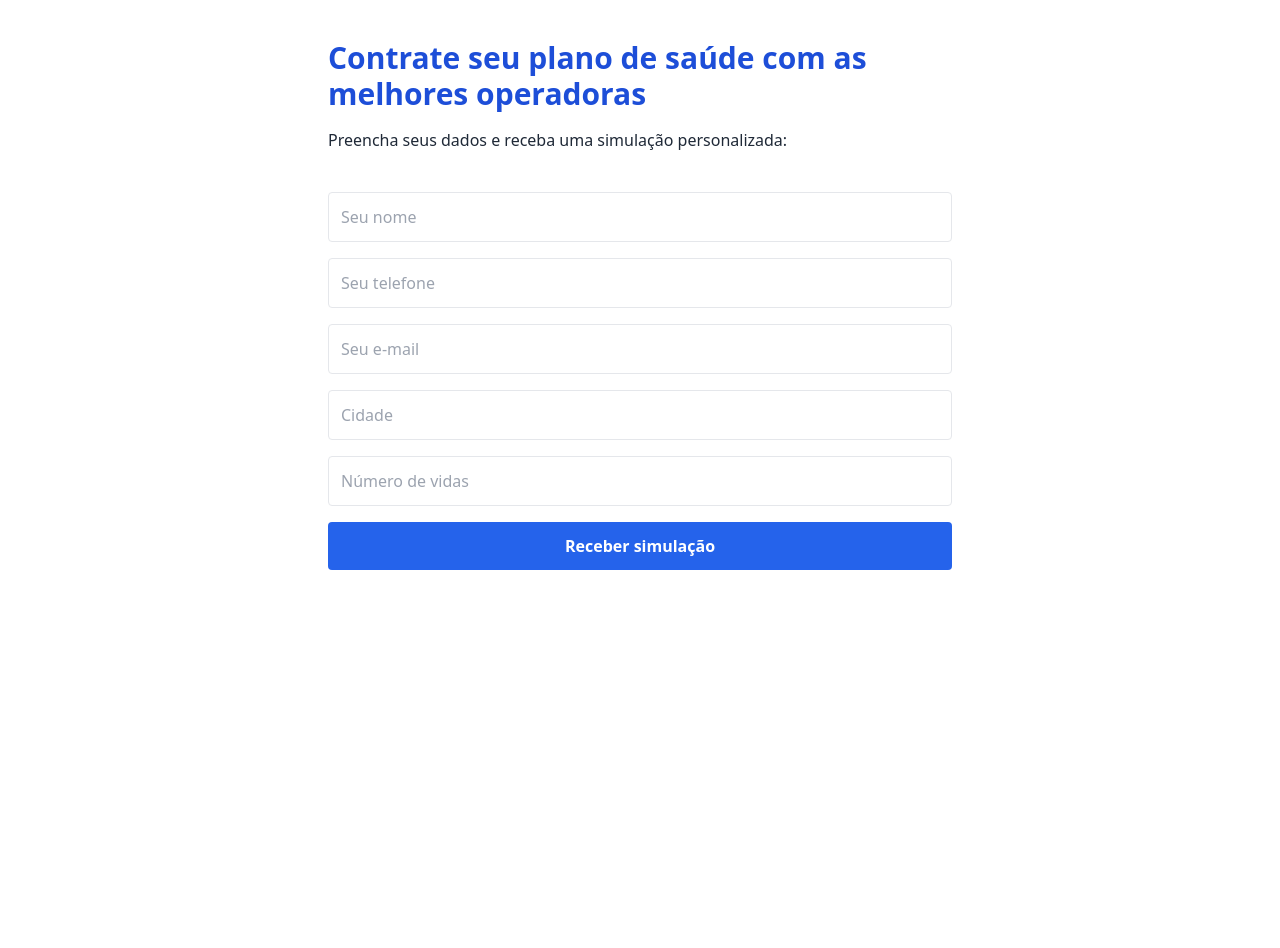
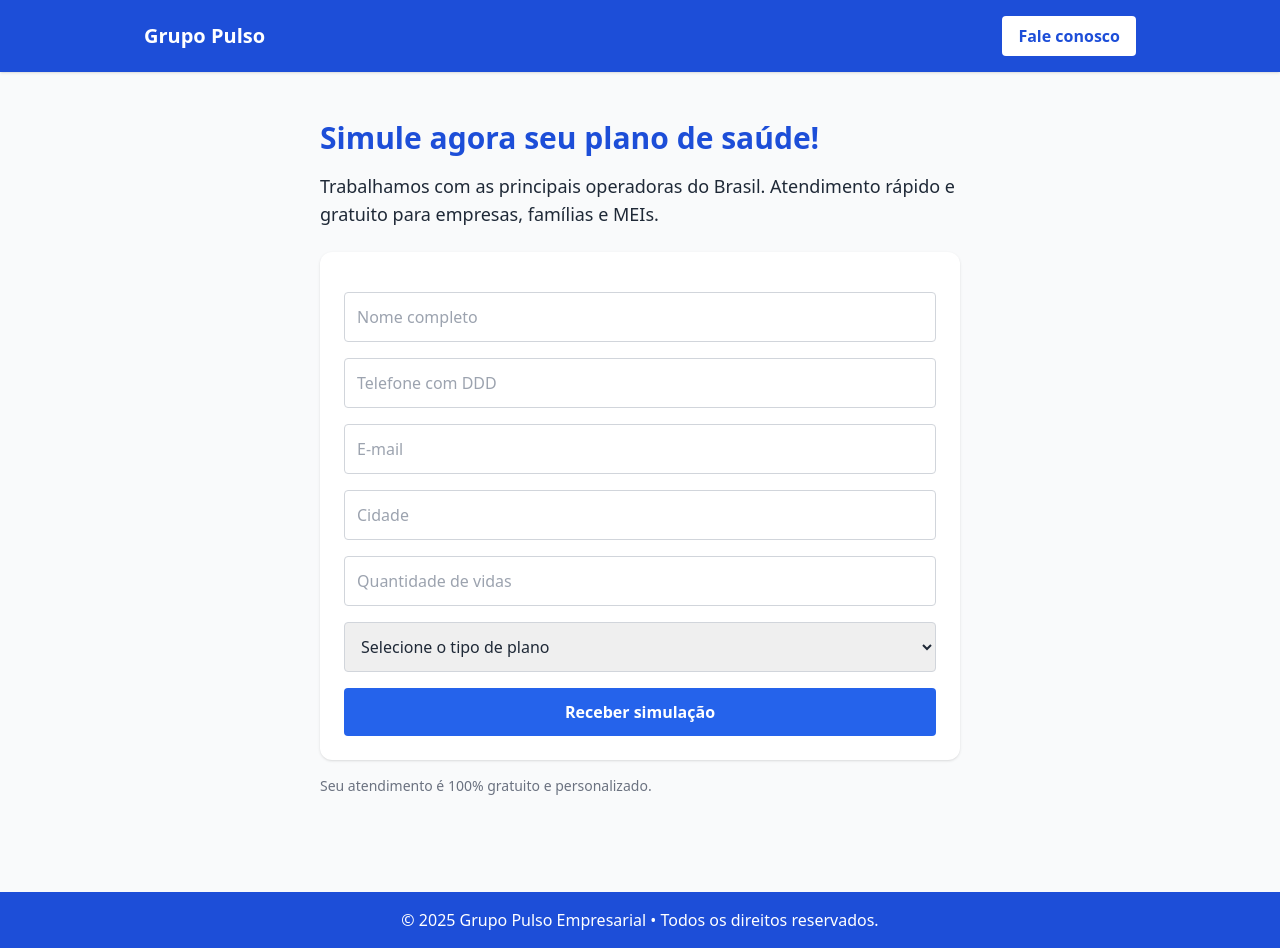
Before and after one commit to Lucasoliveirasaude/Grupo-Pulso, a plain HTML site: page index.html in a window 1280 px wide. Before the commit the page ends 800 px from the top, so only its background shows below. Drawn offline with nearby package versions, Linux system fonts and the light colour scheme.

Commit message:
Update index.html

```diff
--- a/index.html
+++ b/index.html
@@ -6,19 +6,37 @@
   <title>Grupo Pulso - Planos de Saúde</title>
   <script src="https://cdn.tailwindcss.com"></script>
 </head>
-<body class="bg-white text-gray-800">
-  <div class="max-w-2xl mx-auto py-10 px-6">
-    <h1 class="text-3xl font-bold text-blue-700 mb-4">Contrate seu plano de saúde com as melhores operadoras</h1>
-    <p class="mb-6">Preencha seus dados e receba uma simulação personalizada:</p>
-    <form action="https://formsubmit.co/lucascandido2848@gmail.com" method="POST" class="space-y-4">
+<body class="bg-gray-50 text-gray-800">
+  <header class="bg-blue-700 text-white py-4 shadow">
+    <div class="max-w-5xl mx-auto px-4 flex justify-between items-center">
+      <h1 class="text-xl font-bold">Grupo Pulso</h1>
+      <a href="https://wa.me/5531984451272" class="bg-white text-blue-700 font-semibold py-2 px-4 rounded hover:bg-gray-200 transition">Fale conosco</a>
+    </div>
+  </header>
+
+  <main class="max-w-2xl mx-auto py-12 px-4">
+    <h2 class="text-3xl font-bold text-blue-700 mb-4">Simule agora seu plano de saúde!</h2>
+    <p class="mb-6 text-lg">Trabalhamos com as principais operadoras do Brasil. Atendimento rápido e gratuito para empresas, famílias e MEIs.</p>
+    <form action="https://formsubmit.co/lucascandido2848@gmail.com" method="POST" class="space-y-4 bg-white p-6 rounded-xl shadow">
       <input type="hidden" name="_next" value="https://lucasoliveirasaude.github.io/Grupo-Pulso/obrigado.html">
-      <input type="text" name="nome" required placeholder="Seu nome" class="w-full p-3 border rounded" />
-      <input type="tel" name="telefone" required placeholder="Seu telefone" class="w-full p-3 border rounded" />
-      <input type="email" name="email" required placeholder="Seu e-mail" class="w-full p-3 border rounded" />
-      <input type="text" name="cidade" placeholder="Cidade" class="w-full p-3 border rounded" />
-      <input type="number" name="quantidade_vidas" placeholder="Número de vidas" class="w-full p-3 border rounded" />
+      <input type="text" name="nome" required placeholder="Nome completo" class="w-full p-3 border border-gray-300 rounded"/>
+      <input type="tel" name="telefone" required placeholder="Telefone com DDD" class="w-full p-3 border border-gray-300 rounded"/>
+      <input type="email" name="email" required placeholder="E-mail" class="w-full p-3 border border-gray-300 rounded"/>
+      <input type="text" name="cidade" placeholder="Cidade" class="w-full p-3 border border-gray-300 rounded"/>
+      <input type="number" name="quantidade_vidas" placeholder="Quantidade de vidas" class="w-full p-3 border border-gray-300 rounded"/>
+      <select name="tipo_plano" class="w-full p-3 border border-gray-300 rounded" required>
+        <option value="">Selecione o tipo de plano</option>
+        <option value="Familiar">Familiar</option>
+        <option value="Empresarial">Empresarial</option>
+        <option value="Adesão">Por Adesão</option>
+      </select>
       <button type="submit" class="w-full bg-blue-600 text-white font-semibold py-3 rounded hover:bg-blue-700 transition">Receber simulação</button>
     </form>
-  </div>
+    <p class="text-sm text-gray-500 mt-4">Seu atendimento é 100% gratuito e personalizado.</p>
+  </main>
+
+  <footer class="bg-blue-700 text-white text-center py-4 mt-12">
+    <p>© 2025 Grupo Pulso Empresarial • Todos os direitos reservados.</p>
+  </footer>
 </body>
 </html>
```
